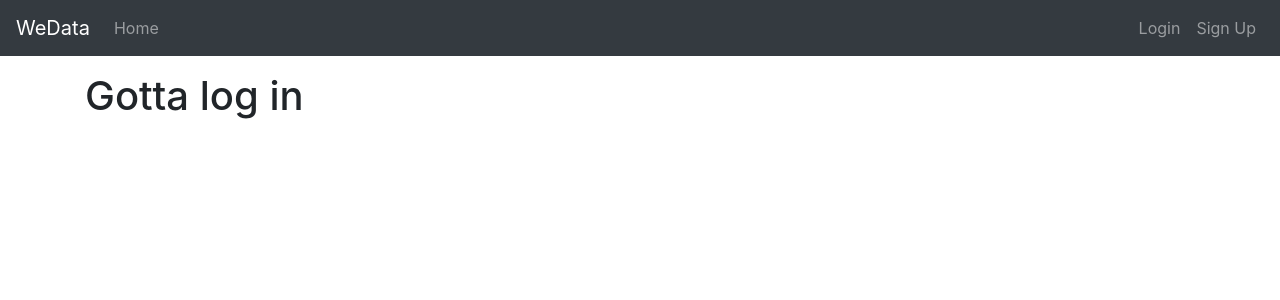
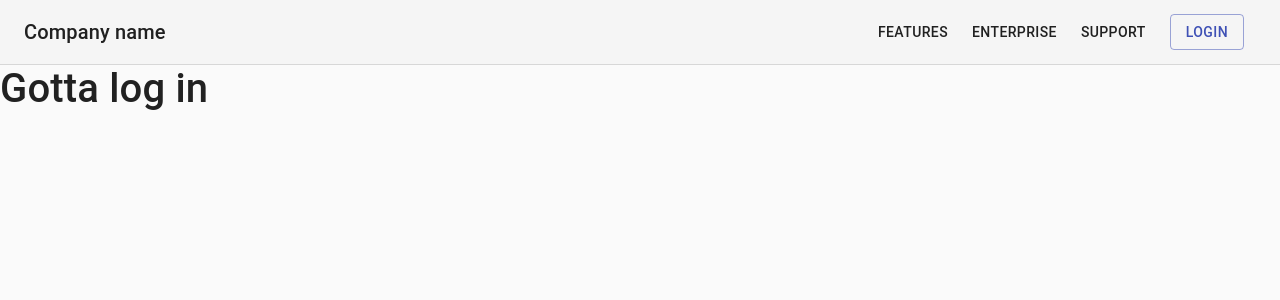
Before and after one commit to drewburns/weData_react, a React (Create React App) app: page / in a window 1280 px wide. Shown: the top 300 px of the page. Built offline with nearby package versions, Linux system fonts and the light colour scheme; no server answers.

Commit message:
24-Aug-2020 11:13 pm, VTurnier NOTE: this is a broken build, I was about to lose charge so I wanted to commit 1. added a login screen, 2. added new headers for home and dashboard view NOTE: More views to come, such as signup, view testing and storyboard coming as well to help manage components

```diff
--- a/src/App.js
+++ b/src/App.js
@@ -12,6 +12,9 @@ import "bootstrap/dist/css/bootstrap.min.css";
 import "./App.css";
 import ProjectHome from "./screens/project/ProjectHome";
 
+import DashboardHeader from './containers/DashboardHeader';
+import HomeHeader from './containers/HomeHeader';
+
 export default function App() {
   const { state, setState } = useContext(GlobalContext);
 
@@ -21,7 +24,7 @@ export default function App() {
   };
   return (
     <div>
-      <nav className="navbar navbar-expand navbar-dark bg-dark">
+      {/* <nav className="navbar navbar-expand navbar-dark bg-dark">
         <Link to={"/"} className="navbar-brand">
           WeData
         </Link>
@@ -31,38 +34,22 @@ export default function App() {
               Home
             </Link>
           </li>
-        </div>
+
+          {state.currentUserID && (
+            <li className="nav-item">
+              <Link to={"/user"} className="nav-link">
+                User
+              </Link>
+            </li>
+          )}
+        </div> */}
 
         {state.currentUserID ? (
-          <div className="navbar-nav ml-auto">
-            <li className="nav-item">
-              <Link to={"/profile"} className="nav-link">
-                Profile
-              </Link>
-            </li>
-            <li className="nav-item">
-              <a href="/login" className="nav-link" onClick={logOut}>
-                LogOut
-              </a>
-            </li>
-          </div>
+          <DashboardHeader/>
         ) : (
-          <div className="navbar-nav ml-auto">
-            <li className="nav-item">
-              <Link to={"/login"} className="nav-link">
-                Login
-              </Link>
-            </li>
-
-            <li className="nav-item">
-              <Link to={"/signup"} className="nav-link">
-                Sign Up
-              </Link>
-            </li>
-          </div>
+          <HomeHeader/>
         )}
-      </nav>
-      <div className="container mt-3">
+      {/* </nav> */}
         <Switch>
           <Route exact path="/" component={Home} />
           <Route exact path="/login" component={Login} />
@@ -75,7 +62,6 @@ export default function App() {
           <ProtectedRoute path="/project/:id" component={ProjectHome}/>
           {/* <ProtectedRoute component={Dashboard} /> */}
         </Switch>
-      </div>
     </div>
   );
 }
--- /dev/null
+++ b/src/containers/Copyright.js
@@ -0,0 +1,18 @@
+import React from 'react';
+import Typography from '@material-ui/core/Typography';
+import Link from '@material-ui/core/Link';
+
+function Copyright() {
+    return (
+      <Typography variant="body2" color="textSecondary" align="center">
+        {'Copyright © '}
+        <Link color="inherit" href="https://material-ui.com/">
+          Your Website
+        </Link>{' '}
+        {new Date().getFullYear()}
+        {'.'}
+      </Typography>
+    );
+  }
+
+export default Copyright;
--- /dev/null
+++ b/src/containers/DashboardHeader.js
@@ -0,0 +1,49 @@
+import React,{ useContext } from 'react';
+import clsx from 'clsx';
+import AppBar from '@material-ui/core/AppBar';
+import Toolbar from '@material-ui/core/Toolbar';
+import Badge from '@material-ui/core/Badge';
+import NotificationsIcon from '@material-ui/icons/Notifications';
+import MenuIcon from '@material-ui/icons/Menu';
+import IconButton from '@material-ui/core/IconButton';
+import Typography from '@material-ui/core/Typography';
+import dashboardStyles from '../styles/dashboard-styles';
+import { GlobalContext } from "..//utility/GlobalContext";
+
+export default function DashboardHeader(props)
+{
+    const classes = dashboardStyles();
+    const { state, setState } = useContext(GlobalContext);
+
+    const handleDrawerOpen=()=>{
+        setState({
+            ...state,
+            drawer:{
+                isOpen:true,
+            }
+        })
+    }
+    return(
+        <AppBar position="absolute" className={clsx(classes.appBar, state.drawer.isOpen && classes.appBarShift)}>
+            <Toolbar className={classes.toolbar}>
+                <IconButton
+                    edge="start"
+                    color="inherit"
+                    aria-label="open drawer"
+                    onClick={handleDrawerOpen}
+                    className={clsx(classes.menuButton, state.drawer.isOpen && classes.menuButtonHidden)}
+                >
+                    <MenuIcon />
+                </IconButton>
+                <Typography component="h1" variant="h6" color="inherit" noWrap className={classes.title}>
+                    Dashboard
+                </Typography>
+                <IconButton color="inherit">
+                    <Badge badgeContent={4} color="secondary">
+                    <NotificationsIcon />
+                    </Badge>
+                </IconButton>
+            </Toolbar>
+      </AppBar>
+    )
+}
--- /dev/null
+++ b/src/containers/HomeHeader.js
@@ -0,0 +1,72 @@
+import React,{ useContext } from 'react';
+import AppBar from '@material-ui/core/AppBar';
+import Toolbar from '@material-ui/core/Toolbar';
+import Link from '@material-ui/core/Link';
+import Button from '@material-ui/core/Button';
+import Typography from '@material-ui/core/Typography';
+import homeStyles from '../styles/home-styles';
+import CssBaseline from '@material-ui/core/CssBaseline';
+import { GlobalContext } from "..//utility/GlobalContext";
+
+
+
+export default function HomeHeader()
+{
+    const classes = homeStyles();
+    const { state, setState } = useContext(GlobalContext);
+    const URI_VALUE = 3;
+
+
+    const getHeaderButtonAction=()=>{
+        let url = window.location.href.split("/");
+        let link = null;
+        let buttonText = null;
+        console.log(url[URI_VALUE]);
+        switch(url[URI_VALUE])
+         {
+            case "login":
+                link = "/signup";
+                buttonText = "SignUp";
+                break;
+            case "signup":
+                link = "/login";
+                buttonText = "Login";
+                break;
+            default:
+                link = "/login";
+                buttonText = "Login";
+                break;
+
+         }
+        console.log(link, buttonText);
+        return(
+            <Button href={link} color="primary" variant="outlined" className={classes.link}>
+                {buttonText}
+            </Button>
+        )
+    }
+    return(
+        <React.Fragment>
+            <CssBaseline />
+            <AppBar position="static" color="default" elevation={0} className={classes.appBar}>
+                <Toolbar className={classes.toolbar}>
+                    <Typography variant="h6" color="inherit" noWrap className={classes.toolbarTitle}>
+                        Company name
+                    </Typography>
+                    <nav>
+                        <Link variant="button" color="textPrimary" href="#" className={classes.link}>
+                            Features
+                        </Link>
+                        <Link variant="button" color="textPrimary" href="#" className={classes.link}>
+                            Enterprise
+                        </Link>
+                        <Link variant="button" color="textPrimary" href="#" className={classes.link}>
+                            Support
+                        </Link>
+                    </nav>
+                    {getHeaderButtonAction()}
+                </Toolbar>
+            </AppBar>
+      </React.Fragment>
+    )
+}
--- a/src/screens/Login.js
+++ b/src/screens/Login.js
@@ -1,10 +1,23 @@
 import React, { useState, useRef, useContext } from "react";
-import Form from "react-validation/build/form";
-import Input from "react-validation/build/input";
-import CheckButton from "react-validation/build/button";
 import { GlobalContext } from "../utility/GlobalContext";
 
 import AuthService from "../services/authService";
+
+import Avatar from '@material-ui/core/Avatar';
+import Button from '@material-ui/core/Button';
+import CssBaseline from '@material-ui/core/CssBaseline';
+import TextField from '@material-ui/core/TextField';
+import FormControlLabel from '@material-ui/core/FormControlLabel';
+import Checkbox from '@material-ui/core/Checkbox';
+import Link from '@material-ui/core/Link';
+import Grid from '@material-ui/core/Grid';
+import Box from '@material-ui/core/Box';
+import LockOutlinedIcon from '@material-ui/icons/LockOutlined';
+import Typography from '@material-ui/core/Typography';
+import Container from '@material-ui/core/Container';
+
+import loginStyles from '../styles/login-styles'
+import Copyright from '../containers/Copyright';
 
 const required = (value) => {
   if (!value) {
@@ -17,37 +30,37 @@ const required = (value) => {
 };
 
 const Login = (props) => {
+  const classes = loginStyles();
   const { state, setState } = useContext(GlobalContext);
   const form = useRef();
   const checkBtn = useRef();
 
-  const [email, setEmail] = useState("");
-  const [password, setPassword] = useState("");
-  const [loading, setLoading] = useState(false);
+  const [loginInfo, setLoginInfo] = useState({email:"", password:""});
   const [message, setMessage] = useState("");
 
-  const onChangeUsername = (e) => {
-    const email = e.target.value;
-    setEmail(email);
-  };
-
-  const onChangePassword = (e) => {
-    const password = e.target.value;
-    setPassword(password);
+  const onFormChange = (e) => {
+    setLoginInfo({
+      ...loginInfo,
+      [e.target.name]: e.target.value
+    });
   };
 
   const handleLogin = (e) => {
     e.preventDefault();
 
     setMessage("");
-    setLoading(true);
+    setState({
+      ...state,
+      isLoading: true,
+    })
 
-    form.current.validateAll();
+    // form.current.validateAll();
 
-    if (checkBtn.current.context._errors.length === 0) {
-      AuthService.login(email, password)
+    // if (checkBtn.current.context._errors.length === 0) {
+      AuthService.login(loginInfo.email, loginInfo.password)
         .then((response) => {
           setState({
+            ...state,
             user: response.data.user,
             jwt: response.data.token,
             currentUserID: response.data.user.id,
@@ -66,62 +79,89 @@ const Login = (props) => {
             error.message ||
             error.toString();
 
-          setLoading(false);
+            setState({
+              ...state,
+              isLoading: false,
+            })
           setMessage(resMessage);
         });
-    } else {
-      setLoading(false);
-    }
+    // } else {
+    //   setState({
+    //     ...state,
+    //     isLoading: false,
+    //   })
+    // }
   };
 
   return (
-    <div className="col-md-12">
-      <div className="card card-container">
-        <Form onSubmit={handleLogin} ref={form}>
-          <div className="form-group">
-            <label htmlFor="username">Email</label>
-            <Input
-              type="text"
-              className="form-control"
-              name="email"
-              value={email}
-              onChange={onChangeUsername}
-              validations={[required]}
-            />
-          </div>
-
-          <div className="form-group">
-            <label htmlFor="password">Password</label>
-            <Input
-              type="password"
-              className="form-control"
-              name="password"
-              value={password}
-              onChange={onChangePassword}
-              validations={[required]}
-            />
-          </div>
-
-          <div className="form-group">
-            <button className="btn btn-primary btn-block" disabled={loading}>
-              {loading && (
-                <span className="spinner-border spinner-border-sm"></span>
-              )}
-              <span>Login</span>
-            </button>
-          </div>
-
-          {message && (
-            <div className="form-group">
-              <div className="alert alert-danger" role="alert">
-                {message}
-              </div>
-            </div>
-          )}
-          <CheckButton style={{ display: "none" }} ref={checkBtn} />
-        </Form>
+    <Container component="main" maxWidth="xs">
+      <CssBaseline />
+      <div className={classes.paper}>
+        <Avatar className={classes.avatar}>
+          <LockOutlinedIcon />
+        </Avatar>
+        <Typography component="h1" variant="h5">
+          Login
+        </Typography>
+        <form className={classes.form} noValidate>
+          <TextField
+            variant="outlined"
+            margin="normal"
+            required
+            fullWidth
+            id="email"
+            label="Email Address"
+            name="email"
+            autoComplete="email"
+            value={loginInfo.email}
+            onChange={onFormChange}
+            autoFocus
+          />
+          <TextField
+            variant="outlined"
+            margin="normal"
+            required
+            fullWidth
+            name="password"
+            label="Password"
+            type="password"
+            id="password"
+            value={loginInfo.password}
+            onChange={onFormChange}
+            autoComplete="current-password"
+          />
+          <FormControlLabel
+            control={<Checkbox value="remember" color="primary" />}
+            label="Remember me"
+          />
+          <Button
+            type="submit"
+            fullWidth
+            variant="contained"
+            color="primary"
+            onClick={handleLogin}
+            className={classes.submit}
+          >
+            Sign In
+          </Button>
+          <Grid container>
+            <Grid item xs>
+              <Link href="#" variant="body2">
+                Forgot password?
+              </Link>
+            </Grid>
+            <Grid item>
+              <Link href="#" variant="body2">
+                {"Don't have an account? Sign Up"}
+              </Link>
+            </Grid>
+          </Grid>
+        </form>
       </div>
-    </div>
+      <Box mt={8}>
+        <Copyright />
+      </Box>
+    </Container>
   );
 };
 
--- /dev/null
+++ b/src/styles/home-styles.js
@@ -0,0 +1,48 @@
+import { makeStyles } from '@material-ui/core/styles';
+
+const homeStyles = makeStyles((theme) => ({
+    '@global': {
+      ul: {
+        margin: 0,
+        padding: 0,
+        listStyle: 'none',
+      },
+    },
+    appBar: {
+      borderBottom: `1px solid ${theme.palette.divider}`,
+    },
+    toolbar: {
+      flexWrap: 'wrap',
+    },
+    toolbarTitle: {
+      flexGrow: 1,
+    },
+    link: {
+      margin: theme.spacing(1, 1.5),
+    },
+    heroContent: {
+      padding: theme.spacing(8, 0, 6),
+    },
+    cardHeader: {
+      backgroundColor:
+        theme.palette.type === 'light' ? theme.palette.grey[200] : theme.palette.grey[700],
+    },
+    cardPricing: {
+      display: 'flex',
+      justifyContent: 'center',
+      alignItems: 'baseline',
+      marginBottom: theme.spacing(2),
+    },
+    footer: {
+      borderTop: `1px solid ${theme.palette.divider}`,
+      marginTop: theme.spacing(8),
+      paddingTop: theme.spacing(3),
+      paddingBottom: theme.spacing(3),
+      [theme.breakpoints.up('sm')]: {
+        paddingTop: theme.spacing(6),
+        paddingBottom: theme.spacing(6),
+      },
+    },
+  }));
+
+export default homeStyles;
--- /dev/null
+++ b/src/styles/login-styles.js
@@ -0,0 +1,23 @@
+import { makeStyles } from '@material-ui/core/styles';
+
+const loginStyles = makeStyles((theme) => ({
+    paper: {
+      marginTop: theme.spacing(8),
+      display: 'flex',
+      flexDirection: 'column',
+      alignItems: 'center',
+    },
+    avatar: {
+      margin: theme.spacing(1),
+      backgroundColor: theme.palette.secondary.main,
+    },
+    form: {
+      width: '100%', // Fix IE 11 issue.
+      marginTop: theme.spacing(1),
+    },
+    submit: {
+      margin: theme.spacing(3, 0, 2),
+    },
+  }));
+
+  export default loginStyles;
--- a/src/utility/GlobalContext.js
+++ b/src/utility/GlobalContext.js
@@ -7,7 +7,16 @@ const GlobalContext = React
   //   (null as unknown) as ContextProps
   ();
 
-const initialState = { jwt: "", loading: true, user: {}, currentUserID: null };
+const initialState = {
+                    jwt: "",
+                    loading: false,
+                    user: {},
+                    currentUserID: null,
+                    drawer:{
+                      isOpen: false,
+                    },
+                    isLoading: false,
+                  };
 
 const GlobalContextProvider = (props) => {
   const [state, setState] = useState(initialState);
@@ -20,13 +29,13 @@ const GlobalContextProvider = (props) => {
         const decodedToken = jwtDecode(value, { header: false });
         const currentUserID = decodedToken.id;
         setState({
+          ...state,
           jwt: value,
-          user: {},
-          loading: false,
           currentUserID: currentUserID,
         });
       } else {
         setState({
+          ...state,
           loading: false,
         });
       }
```
Also changed, not shown: src/screens/dashboard/Dashboard.js (+17 -58 lines).
